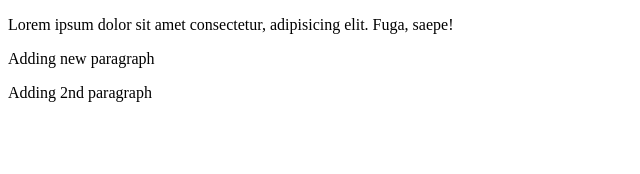
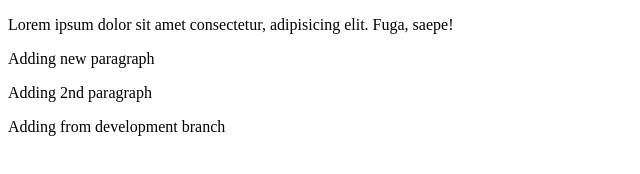
Before and after one commit to NayeemH/Git_test, a plain HTML site: page index.html in a window 1280 px wide. Shown: the whole page, without its empty margins (0-640 px from the left). Drawn offline with Linux system fonts and the light colour scheme.

Commit message:
Adding from development branch

```diff
--- a/index.html
+++ b/index.html
@@ -10,5 +10,6 @@
     <p>Lorem ipsum dolor sit amet consectetur, adipisicing elit. Fuga, saepe!</p>
     <p>Adding new paragraph</p>
      <p>Adding 2nd paragraph</p>
+     <p>Adding from development branch</p>
 </body>
 </html>
```
